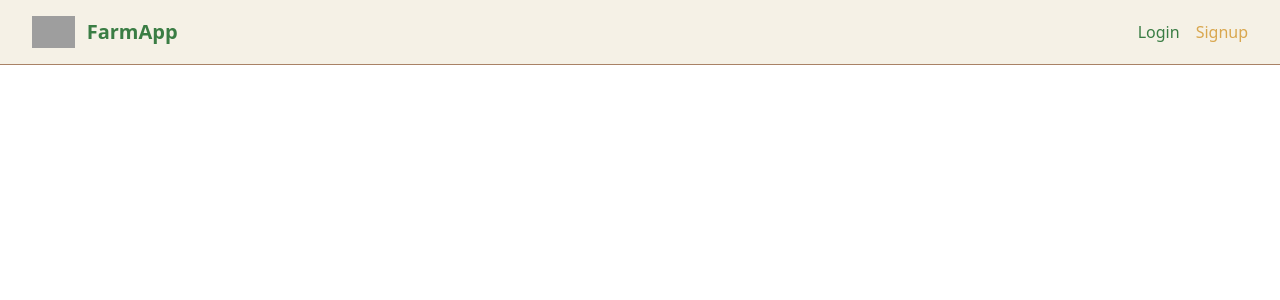
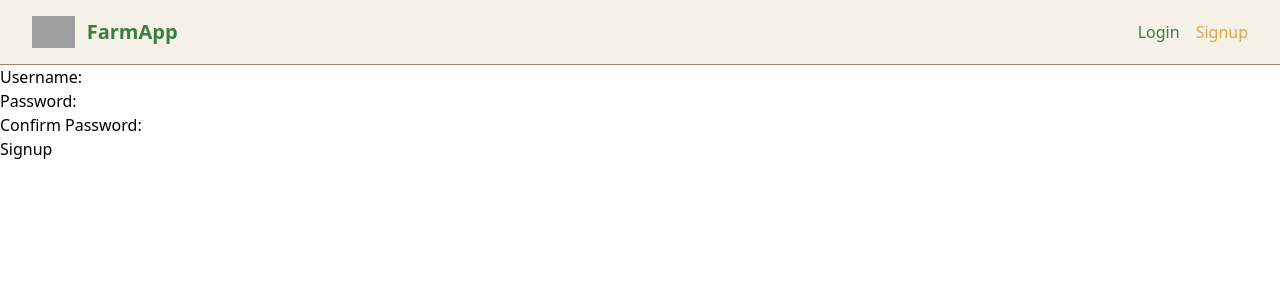
Before and after one commit to ArthurKagwa/ihome_angular, an Angular app: page /signup in a window 1280 px wide. Shown: the top 300 px of the page. Built offline with nearby package versions, Linux system fonts and the light colour scheme; grey boxes are pictures that could not be loaded.

Commit message:
feat: login and signup components fully functional

```diff
--- a/src/app/app.component.html
+++ b/src/app/app.component.html
@@ -1,5 +1,2 @@
-
-<!-- The router-outlet directive is a placeholder that Angular dynamically fills based on the current router state. -->
 <app-topnav></app-topnav>
-<router-outlet >
-</router-outlet>
+<router-outlet></router-outlet>
--- a/src/app/app.config.ts
+++ b/src/app/app.config.ts
@@ -1,8 +1,13 @@
-import { ApplicationConfig, provideZoneChangeDetection } from '@angular/core';
+import { ApplicationConfig, provideZoneChangeDetection, importProvidersFrom } from '@angular/core';
 import { provideRouter } from '@angular/router';
+import { HttpClientModule } from '@angular/common/http'; // Import HttpClientModule
 
 import { routes } from './app.routes';
 
 export const appConfig: ApplicationConfig = {
-  providers: [provideZoneChangeDetection({ eventCoalescing: true }), provideRouter(routes)]
+  providers: [provideZoneChangeDetection({ eventCoalescing: true }),
+     provideRouter(routes),
+     importProvidersFrom(HttpClientModule), // Provide HttpClientModule here
+
+    ]
 };
--- /dev/null
+++ b/src/app/auth.service.ts
@@ -0,0 +1,46 @@
+import { Injectable } from '@angular/core';
+import { HttpClient } from '@angular/common/http';
+import { Router } from '@angular/router';
+import { Observable } from 'rxjs';
+
+
+@Injectable({
+  providedIn: 'root',
+})
+export class AuthService {
+  private baseUrl = 'http://127.0.0.1:8000/'; // Replace with your Django backend URL
+  private tokenKey = 'auth-token';
+
+  constructor(private http: HttpClient, private router: Router) {}
+
+  // Login method
+  login(credentials: { username: string; password: string }): Observable<any> {
+    return this.http.post(`${this.baseUrl}/login/`, credentials);
+  }
+
+  // Signup method
+  signup(data: { username: string; password: string }): Observable<any> {
+    return this.http.post(`${this.baseUrl}/signup/`, data);
+  }
+
+  // Save token
+  saveToken(token: string) {
+    localStorage.setItem(this.tokenKey, token);
+  }
+
+  // Get token
+  getToken(): string | null {
+    return localStorage.getItem(this.tokenKey);
+  }
+
+  // Check if user is authenticated
+  isAuthenticated(): boolean {
+    return !!this.getToken();
+  }
+
+  // Logout
+  logout() {
+    localStorage.removeItem(this.tokenKey);
+    this.router.navigate(['/login']);
+  }
+}
--- /dev/null
+++ b/src/app/auth/login/login.component.html
@@ -0,0 +1,13 @@
+<div>
+    <h2>Login</h2>
+    <form (ngSubmit)="onLogin()">
+      <label for="username">Username:</label>
+      <input id="username" [(ngModel)]="username" name="username" required />
+      <br />
+      <label for="password">Password:</label>
+      <input id="password" type="password" [(ngModel)]="password" name="password" required />
+      <br />
+      <button type="submit">Login</button>
+    </form>
+    <p *ngIf="errorMessage" style="color: red">{{ errorMessage }}</p>
+  </div>
--- /dev/null
+++ b/src/app/auth/login/login.component.ts
@@ -0,0 +1,33 @@
+import { Component } from '@angular/core';
+import { AuthService } from '../../auth.service';
+import { Router } from '@angular/router';
+import { CommonModule } from '@angular/common';
+import { FormsModule } from '@angular/forms';
+
+@Component({
+  selector: 'app-login',
+  templateUrl: './login.component.html',
+  styleUrls: ['./login.component.css'],
+  imports: [FormsModule, CommonModule]
+})
+export class LoginComponent {
+  username = '';
+  password = '';
+  errorMessage = '';
+
+  constructor(private authService: AuthService, private router: Router) {}
+
+  onLogin() {
+    const credentials = { username: this.username, password: this.password };
+
+    this.authService.login(credentials).subscribe({
+      next: (response: any) => {
+        this.authService.saveToken(response.token);
+        this.router.navigate(['/hero']);
+      },
+      error: () => {
+        this.errorMessage = 'Invalid username or password';
+      },
+    });
+  }
+}
--- a/src/app/auth/signup/signup.component.html
+++ b/src/app/auth/signup/signup.component.html
@@ -1 +1,25 @@
-<p>signup works!</p>
+<form (ngSubmit)='onSignup()'>
+    <label for="username">
+        Username:
+    </label>
+    <input type="text" [(ngModel)]="username" id="username" name="username" >
+    <br>
+
+    <label for="password">
+        Password:
+    </label>
+    <input type="password" [(ngModel)]="password" id="password" name="password" >
+    <br>
+
+    <label for="confirmPassword">
+        Confirm Password:
+    </label>
+    <input type="password" [(ngModel)]="confirmPassword" id="confirmPassword" name="confirmPassword"     (input)="checkPasswords()"
+    >
+    <br>
+
+    <button type="submit">Signup</button>
+    <p *ngIf="errorMessage" style="color: red">{{ errorMessage }}</p>
+
+
+</form>
--- a/src/app/auth/signup/signup.component.ts
+++ b/src/app/auth/signup/signup.component.ts
@@ -1,11 +1,59 @@
 import { Component } from '@angular/core';
+import { CommonModule } from '@angular/common';
+import { FormsModule } from '@angular/forms';
+import { AuthService } from '../../auth.service';
+import { Router } from '@angular/router';
 
 @Component({
   selector: 'app-signup',
-  imports: [],
+  standalone: true,
+  imports: [CommonModule, FormsModule],
   templateUrl: './signup.component.html',
-  styleUrl: './signup.component.css'
+  styleUrls: ['./signup.component.css'],
 })
 export class SignupComponent {
+  username = '';
+  password = '';
+  confirmPassword = '';
+  errorMessage = '';
+  passwordsMatch = true; // Add a flag to track password match status
 
+  constructor(private authService: AuthService, private router: Router) {}
+
+  // Check if passwords match as they are typed
+  checkPasswords() {
+    this.passwordsMatch = this.password === this.confirmPassword;
+    if (!this.passwordsMatch) {
+      this.errorMessage = 'Passwords do not match';
+    } else {
+      this.errorMessage = '';
+    }
+  }
+
+  onSignup() {
+    console.log('Signup', this.username, this.password, this.confirmPassword);
+    // Final check before submitting
+    // if (this.password !== this.confirmPassword) {
+    //   this.errorMessage = 'Passwords do not match';
+    //   return;
+    // }
+
+    const data = {
+      username: this.username,
+      password: this.password,
+    };
+
+    // Call the signup method from the AuthService
+    this.authService.signup(data).subscribe({
+      next: (response: any) => {
+        console.log('Signup successful', response);
+        this.authService.saveToken(response.token); // Save the token
+        this.router.navigate(['/hero']); // Redirect to the dashboard
+      },
+      error: (error) => {
+        console.error('Signup failed', error);
+        this.errorMessage = 'Signup failed. Please try again.'; // Display error message
+      },
+    });
+  }
 }
--- a/src/main.ts
+++ b/src/main.ts
@@ -1,9 +1,6 @@
 import { bootstrapApplication } from '@angular/platform-browser';
+import { appConfig } from './app/app.config';
 import { AppComponent } from './app/app.component';
-import { provideHttpClient } from '@angular/common/http';
 
-bootstrapApplication(AppComponent, {
-  providers: [
-    provideHttpClient(), // Provide HttpClient for standalone components
-  ],
-}).catch((err) => console.error(err));
+bootstrapApplication(AppComponent, appConfig)
+  .catch((err) => console.error(err));
```
Also changed, not shown: src/app/app-routing.module.ts (added, +17 -0 lines), src/app/auth/login/login.component.css (added), 2 other files (tests, documents, lock files or other folders).
